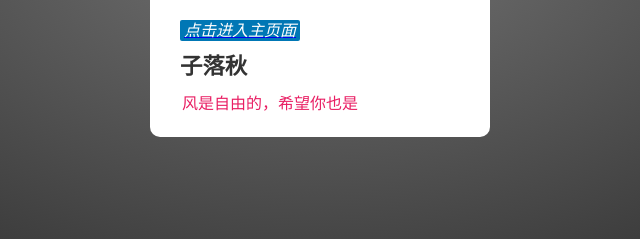
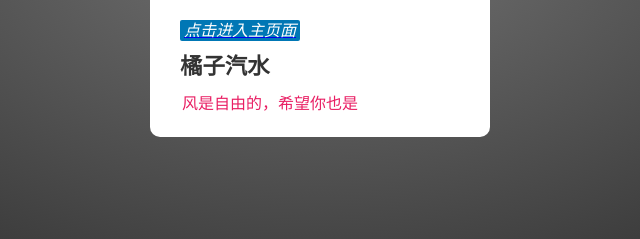
Before and after one commit to ziluoqiu/ziluoqiu.githu.io, a plain HTML site: page index.html in a window 1280 px wide. Shown: the part 488-727 px from the top of the page, 320-960 px from the left. Drawn offline with Linux system fonts and the light colour scheme.

Commit message:
Update index.html

```diff
--- a/index.html
+++ b/index.html
@@ -6,7 +6,7 @@
     <meta http-equiv="X-UA-Compatible" content="IE=edge">
     <meta name="viewport" content="width=device-width, initial-scale=1.0">
     <link rel="stylesheet" href="./style.css">
-    <title>Document</title>
+    <title>欢迎来到我的个人网站</title>
 </head>
 
 <body>
@@ -20,7 +20,7 @@
         <div class="content">
             <a href="ye.html"><i class="fa fa-linkedin" aria-hidden="true">点击进入主页面</i>
             </a>
-            <h3>子落秋</h3>
+            <h3>橘子汽水</h3>
             <div class="textIcon">
                 <h4>风是自由的，希望你也是</h4>
             </div>
```
